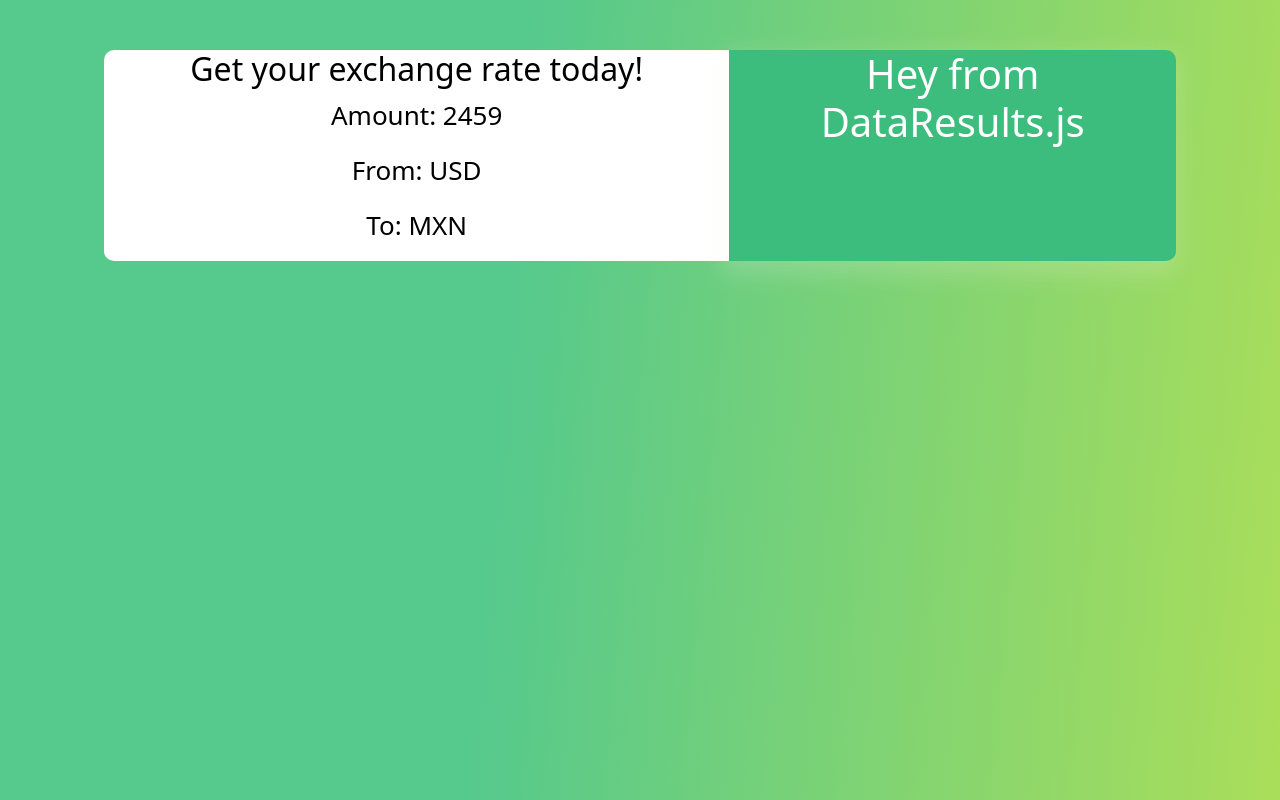
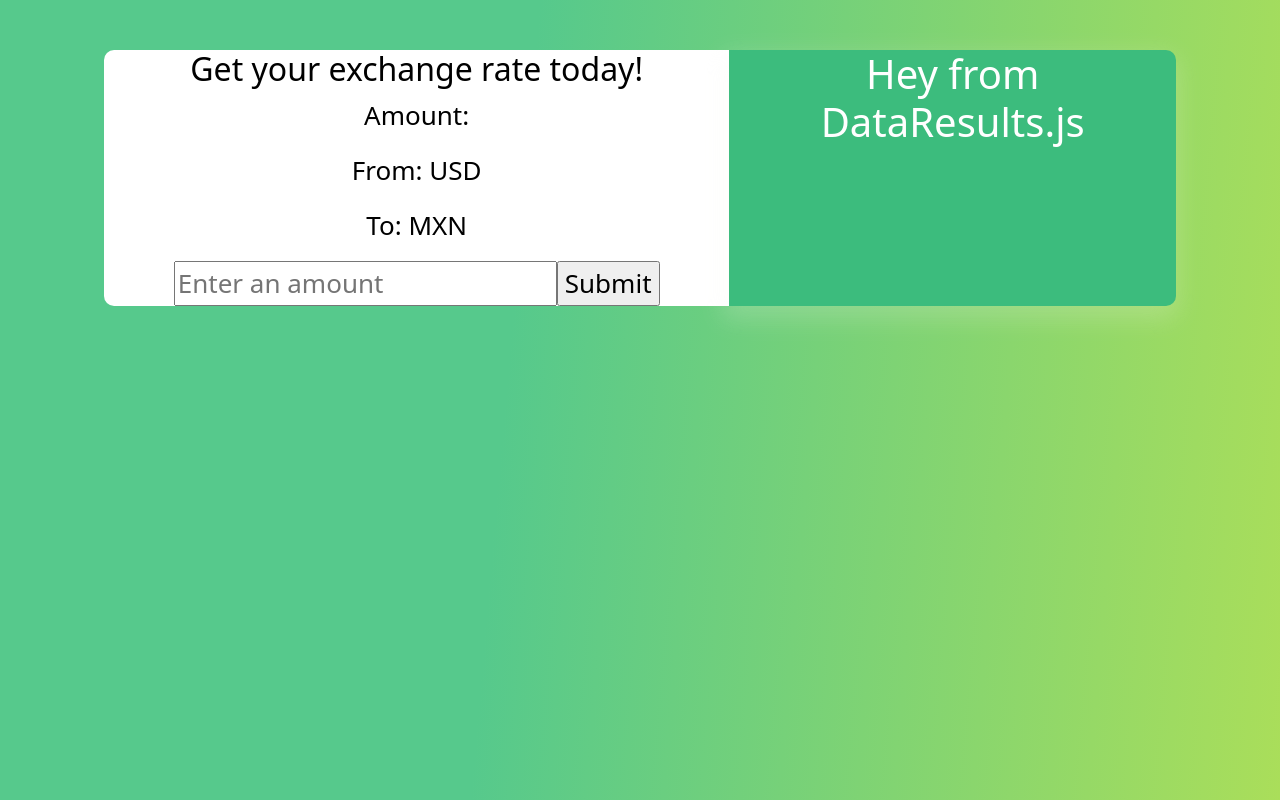
Before and after one commit to MarianaTellezR/currency-converter-mariana-tellez, a React (Create React App) app: page / in a window 1280 px wide. Built offline with nearby package versions, Linux system fonts and the light colour scheme.

Commit message:
Created form

```diff
--- a/src/Data.js
+++ b/src/Data.js
@@ -1,9 +1,29 @@
-import React from "react";
+import React, { useState } from "react";
 
 export default function Data() {
-  let amount = 2459;
+  const [amount, setAmount] = useState();
+
   let from = "USD";
   let to = "MXN";
+
+  function handleSubmit(event) {
+    event.preventDefault();
+  }
+
+  function updateAmount(event) {
+    setAmount(event.target.value);
+  }
+
+  let form = (
+    <form onSubmit={handleSubmit}>
+      <input
+        type="text"
+        placeholder="Enter an amount"
+        onChange={updateAmount}
+      />
+      <input type="submit" value="Submit" />
+    </form>
+  );
 
   return (
     <div className="Data">
@@ -11,6 +31,7 @@ export default function Data() {
       <p>Amount: {amount}</p>
       <p>From: {from}</p>
       <p>To: {to}</p>
+      {form}
     </div>
   );
 }
```
